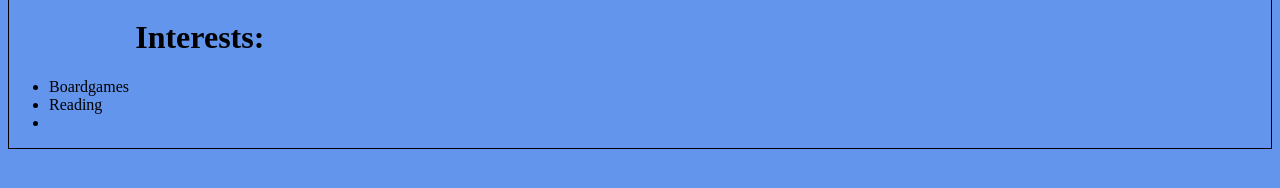
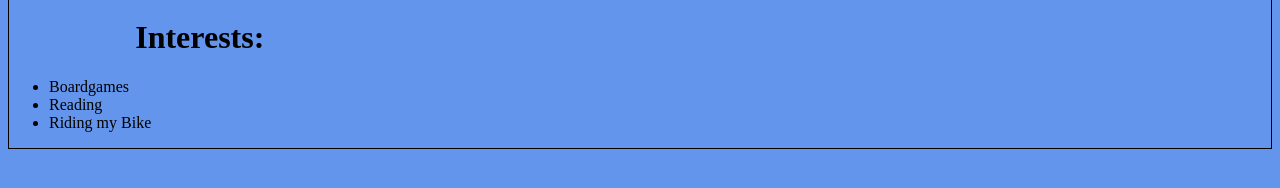
Before and after one commit to ArronO/ArronO.github.io, a plain HTML site: page index.html in a window 1280 px wide. Shown: the part 306-494 px from the top of the page. Drawn offline with Linux system fonts and the light colour scheme.

Commit message:
Update index.html

```diff
--- a/index.html
+++ b/index.html
@@ -26,7 +26,7 @@
             <ul>
                 <li>Boardgames</li>
                 <li>Reading</li>
-                <li></li>
+                <li>Riding my Bike</li>
             </ul>
         </div>
 
```
